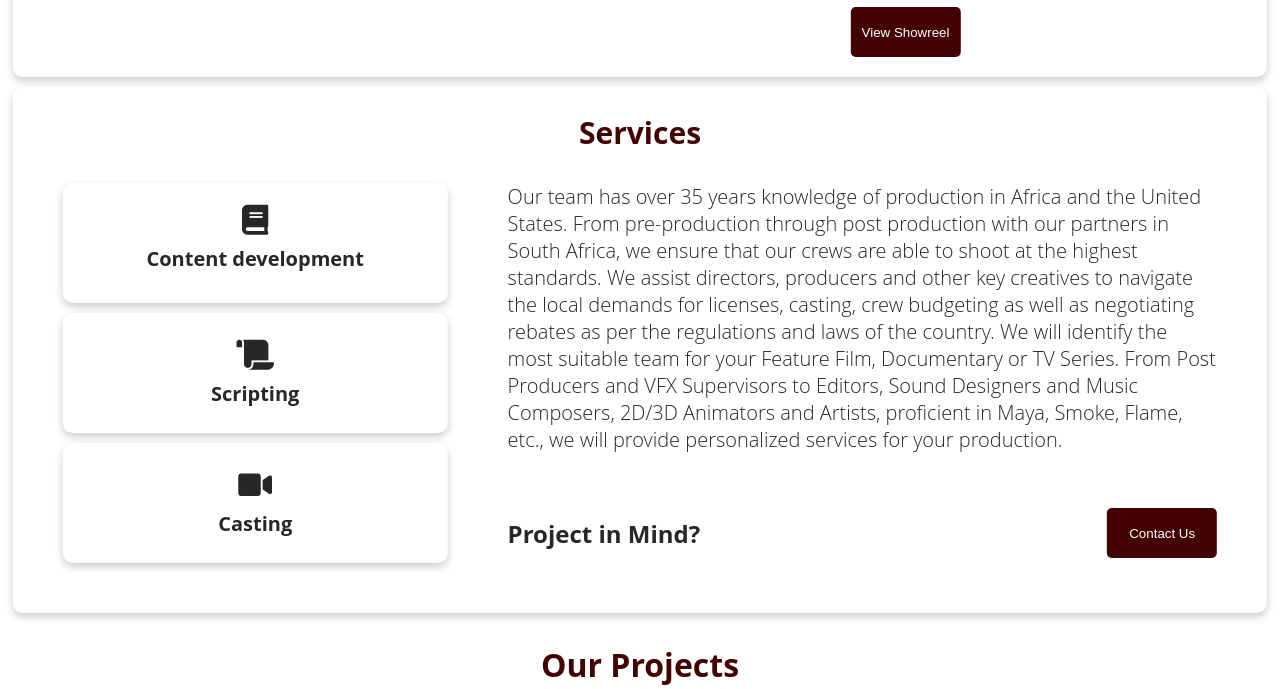
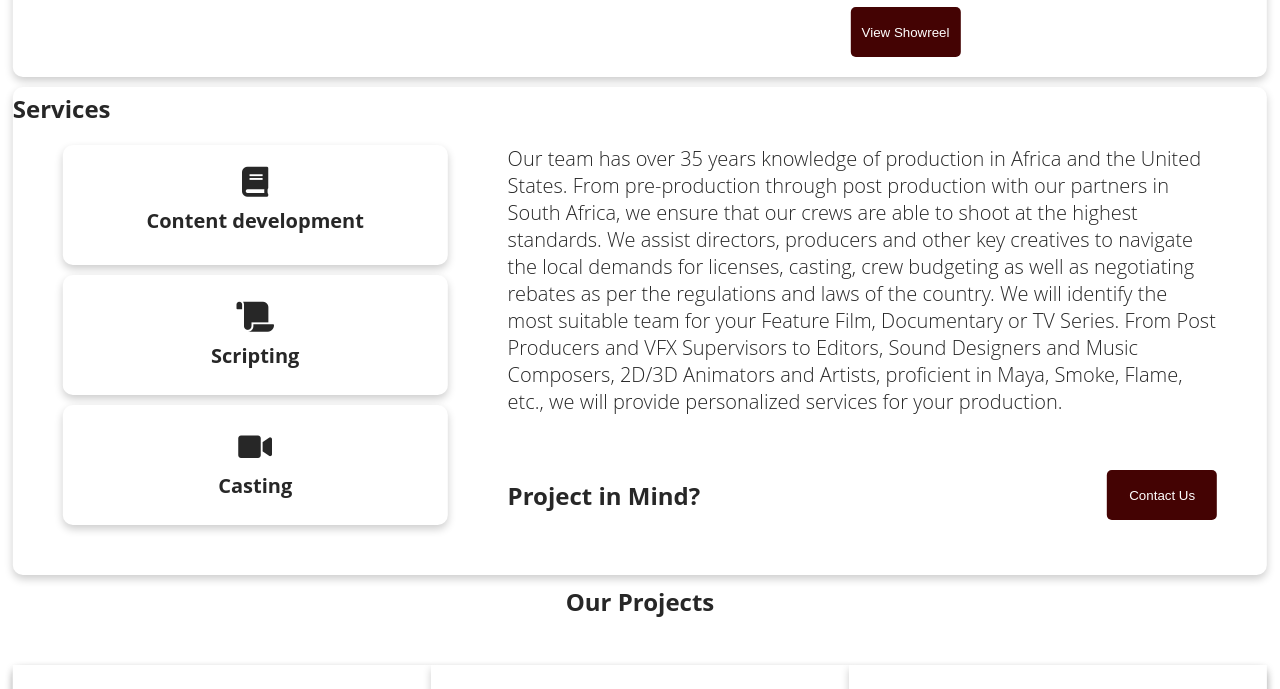
Before and after one commit to amos-billy-kipchumba/assacine_films, a plain HTML site: page index.html in a window 1280 px wide. Shown: the part 2152-2841 px from the top of the page. Drawn offline with nearby package versions, Linux system fonts and the light colour scheme.

Commit message:
third of today

```diff
--- a/index.html
+++ b/index.html
@@ -174,7 +174,7 @@
 
       <!--Services-->
       <section class="section-service" id="service">
-        <h1>Services</h1>
+        <h2>Services</h2>
         <div class="section-service-main">
           <div class="section-service-left reveal">
             <div class="content-development">
@@ -205,7 +205,7 @@
 
       <!--Projects-->
         <div class="section-project-header" id="projects">
-          <h1>Our Projects</h1>
+          <h2>Our Projects</h2>
         </div>
         <section class="section-projects">
           <div class="so-much" id="slider">
@@ -311,6 +311,6 @@
 
     <!--main js-->
     <script src="index.js"></script>
-	<h1 style="display:none">Assacine Films - Incredible stories from Africa - films in Kenya</h1>
+	<h1 style="display:none">Assacine Films - Incredible stories and Africa film production</h1>
   </body>
 </html>
```
